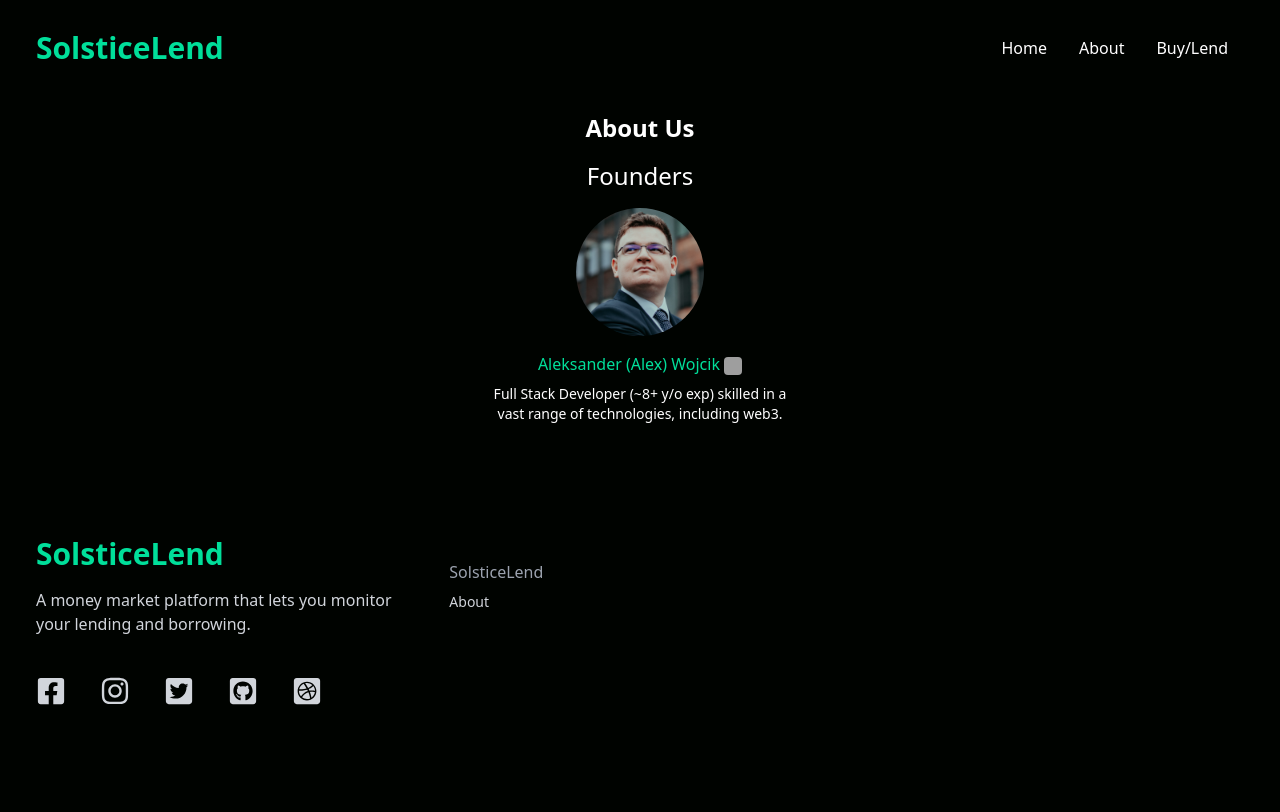
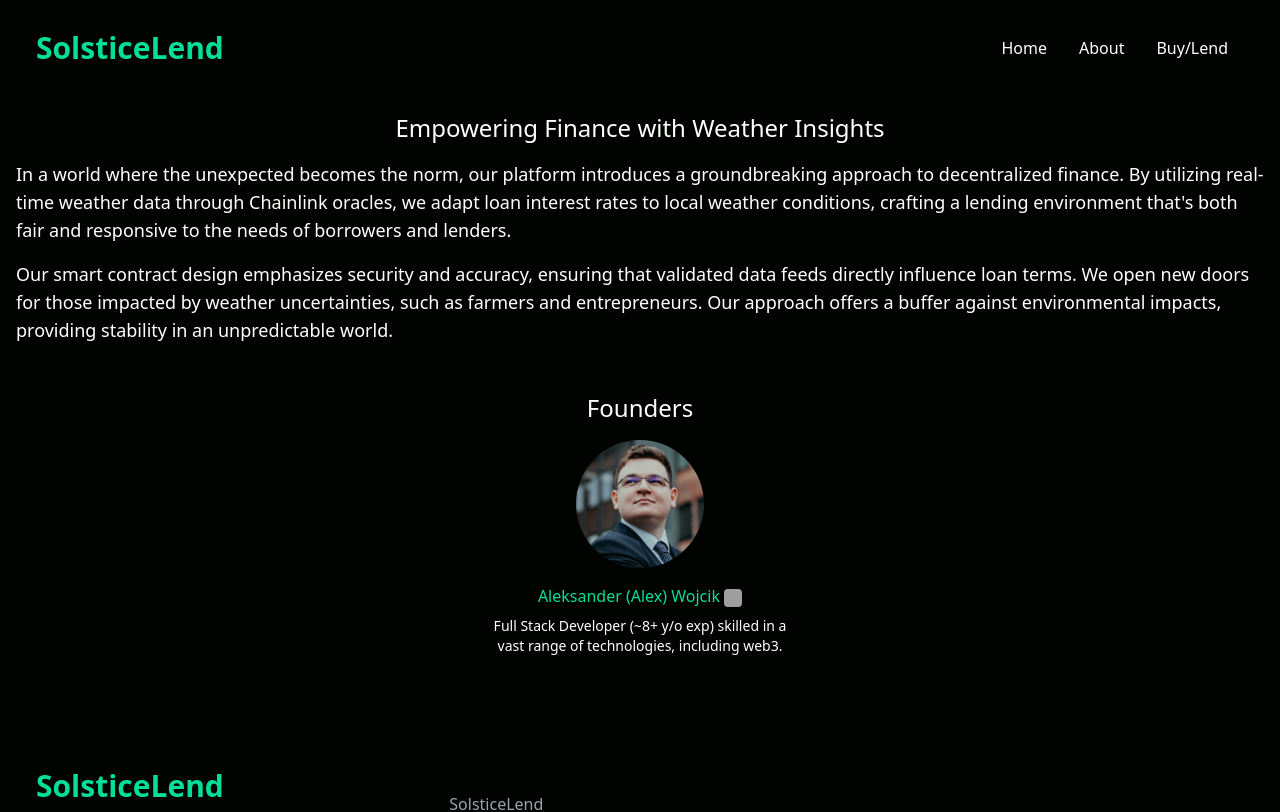
Before and after one commit to Constellation-DEFI-chainlink/defi-frontend, a React (Create React App) app: page /about in a window 1280 px wide. Shown: the top 812 px of the page. Built offline with nearby package versions, Linux system fonts and the light colour scheme; grey boxes are pictures that could not be loaded.

Commit message:
Add some texts

```diff
--- a/src/components/About.jsx
+++ b/src/components/About.jsx
@@ -5,8 +5,20 @@ import LinkedinShort from "../assets/linkedin_short.png";
 const About = () => {
   return (
       <div className="container mx-auto p-4 text-white">
-        <h1 className="text-2xl font-bold mb-4 text-center">About Us</h1>
-        <div className="founders mb-6">
+        {/* Project Summary Section */}
+        <div className="project-summary">
+          <h2 className="text-2xl mb-4 text-center">Empowering Finance with Weather Insights</h2>
+          <p className="text-lg mb-4">
+            In a world where the unexpected becomes the norm, our platform introduces a groundbreaking approach to decentralized finance. By utilizing real-time weather data through Chainlink oracles, we adapt loan interest rates to local weather conditions, crafting a lending environment that's both fair and responsive to the needs of borrowers and lenders.
+          </p>
+          <p className="text-lg mb-4">
+            Our smart contract design emphasizes security and accuracy, ensuring that validated data feeds directly influence loan terms. We open new doors for those impacted by weather uncertainties, such as farmers and entrepreneurs. Our approach offers a buffer against environmental impacts, providing stability in an unpredictable world.
+          </p>
+        </div>
+
+
+        {/* Founders Section */}
+        <div className="founders mb-6 mt-12 ">
           <h2 className="text-2xl mb-4 text-center">Founders</h2>
           <div className="flex gap-6 justify-center">
             {/* Founder - Aleksander Wojcik */}
```
